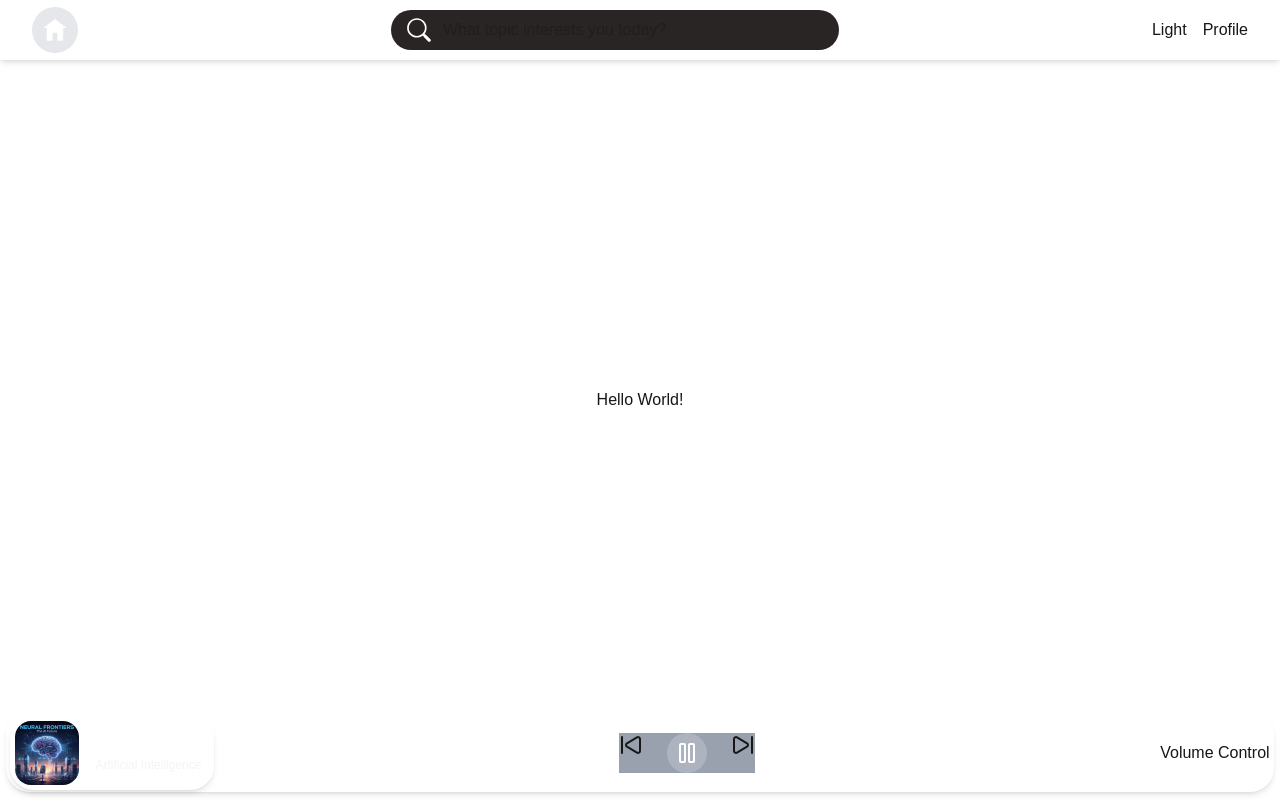
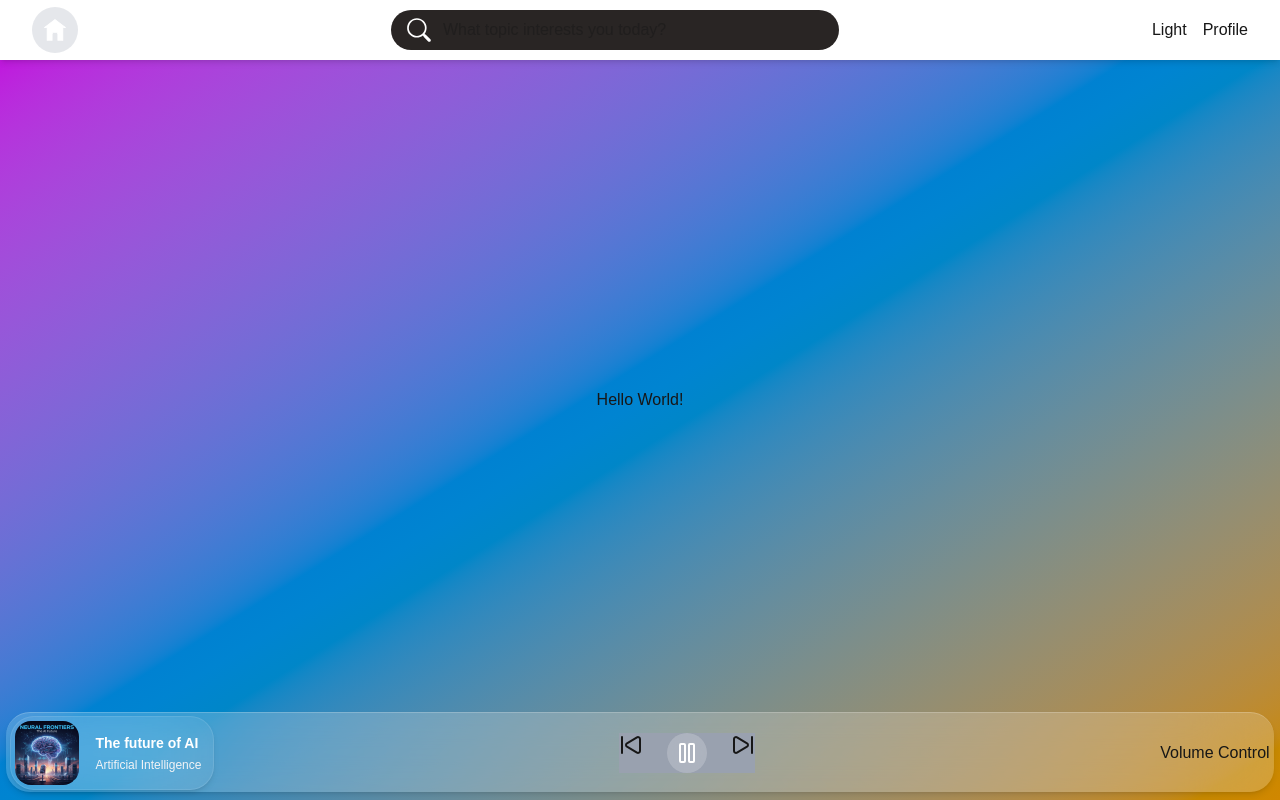
Before and after one commit to TheBinaryBjorn/synthetic-news, a Next.js app in the folder frontend/: page / in a window 1280 px wide. Built offline with nearby package versions, Linux system fonts and the light colour scheme.

Commit message:
style(bg): add gradient bg

```diff
--- a/frontend/src/app/page.tsx
+++ b/frontend/src/app/page.tsx
@@ -1,6 +1,6 @@
 export default function Home() {
   return (
-    <div className="dark:bg-stone-950 dark:text-white min-h-screen flex flex-col items-center justify-center">
+    <div className="bg-gradient-to-br from-fuchsia-600 via-sky-600 to-yellow-600 dark:bg-stone-950 dark:text-white min-h-screen flex flex-col items-center justify-center">
       <h1>Hello World!</h1>
     </div>
   );
```
